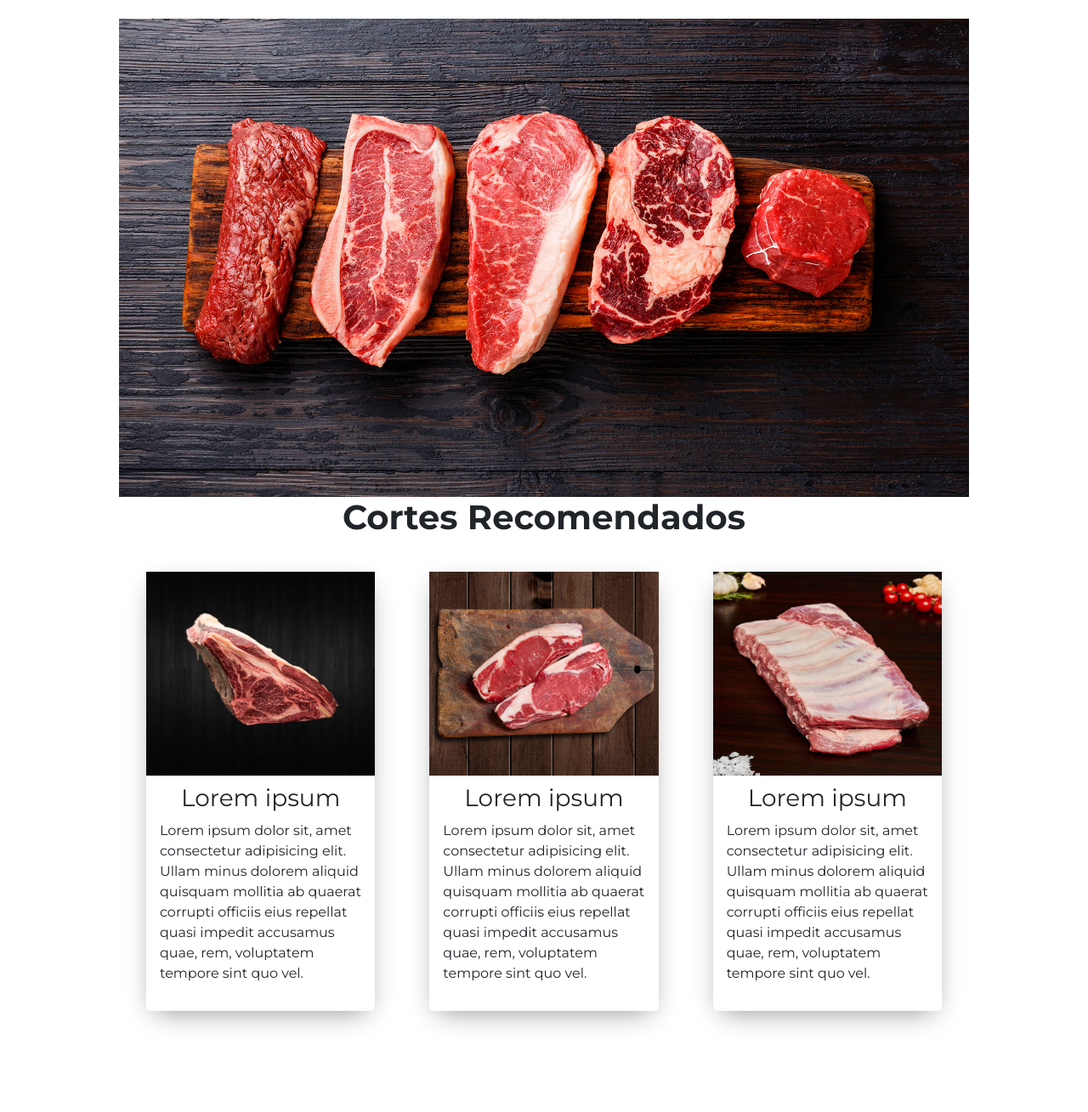
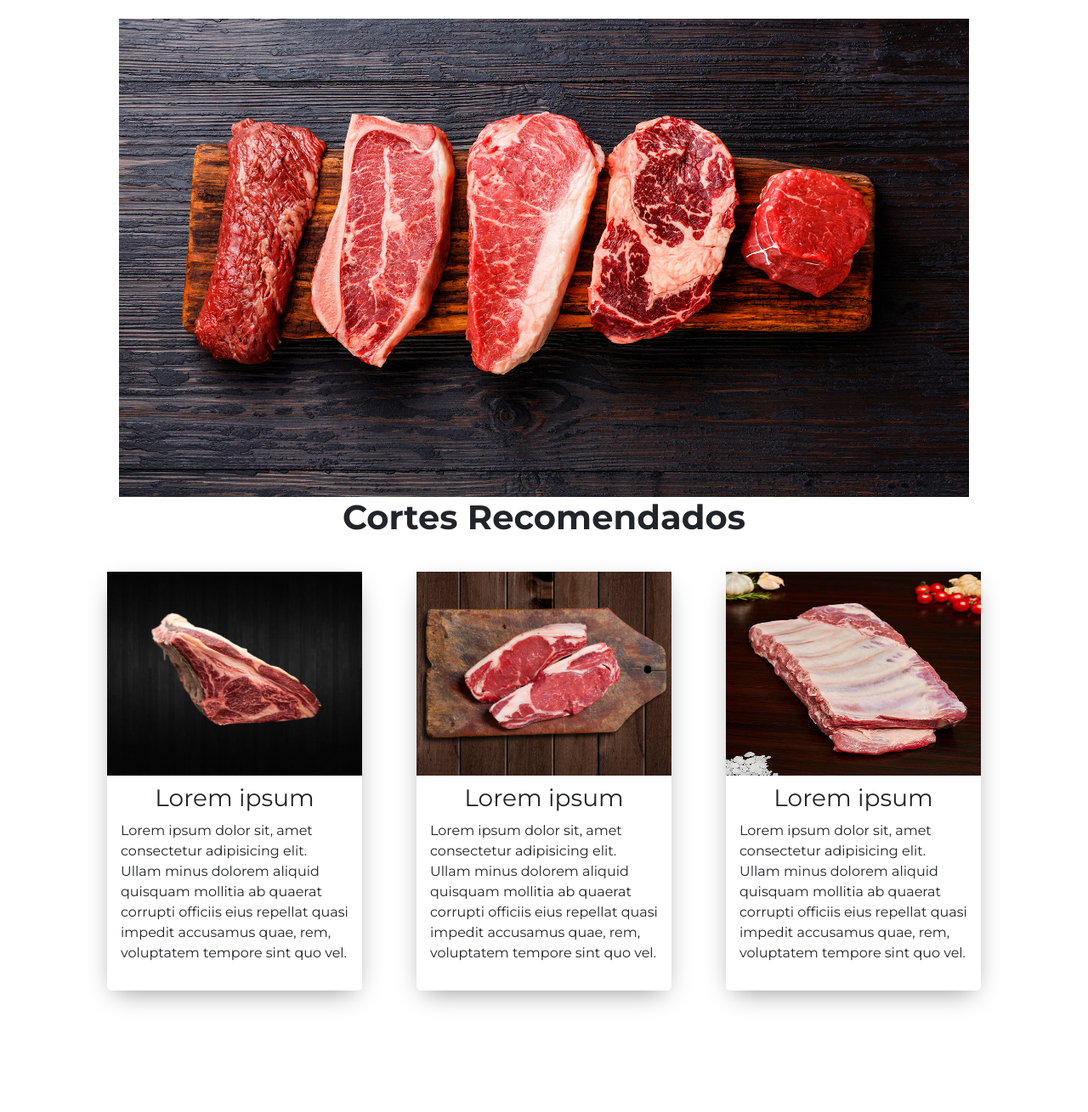
Before and after one commit to FrancoPortillo/CarniceriaEsmeralda, a plain HTML site: page index.html in a window 1280 px wide. Shown: the part 129-1438 px from the top of the page at 85% size. Drawn offline with nearby package versions, Linux system fonts and the light colour scheme.

Commit message:
vista mobile de tarjetas

```diff
--- a/css/style.css
+++ b/css/style.css
@@ -3,10 +3,6 @@
   padding: 0;
   box-sizing: border-box;
 }
-/*img {
-  max-width: 100%;
-} */
-
 .titulo {
   width: 100%;
 }
@@ -26,18 +22,6 @@ header {
 .logo {
   width: 100px;
   height: 100px;
-}
-.container_tarjetas {
-  display: flex;
-  justify-content: center;
-}
-
-.container_imagen {
-  display: flex;
-  justify-content: center;
-  align-items: center;
-
-  background: white;
 }
 
 .imagen {
@@ -69,34 +53,6 @@ header {
   background-color: white;
 }
 
-.tarjeta {
-  margin: 2rem;
-  max-width: 300px;
-
-  box-shadow: 0 10px 30px -10px rgba(0, 0, 0, 0.45);
-  border-radius: 5px;
-}
-.tarjeta_imagen {
-  width: 100%;
-  height: 240px;
-}
-
-.tarjeta_imagen:hover {
-  transform: scale(1.1);
-}
-.tarjeta_titulo {
-  text-align: center;
-  margin: 10px 0;
-}
-.tarjeta_descripcion {
-  padding: 0 1rem 1rem 1rem;
-}
-.container {
-  width: 90%;
-  margin: 0 auto;
-  max-width: 1320px;
-}
-
 .footer {
   background: rgb(254, 254, 254);
   background: linear-gradient(
@@ -121,6 +77,18 @@ header {
   text-align: right;
   padding: 2rem;
   width: 50%;
+}
+
+/* Tarjetas en mobile*/
+.tarjeta {
+  margin: 2rem;
+  box-shadow: 0 10px 30px -10px rgba(0, 0, 0, 0.45);
+  border-radius: 5px;
+}
+
+.tarjeta_imagen {
+  width: 100%;
+  height: 240px;
 }
 /* CAJA FORMULARIO E IFRAME */
 .caja_contacto {
@@ -181,6 +149,9 @@ header {
 }
 
 @media (min-width: 768px) {
+  a:hover {
+    color: black;
+  }
   .container {
     width: 80%;
   }
@@ -256,6 +227,44 @@ header {
   .imagen {
     animation: fadeIn 1s;
   }
+  .container {
+    width: 90%;
+    margin: 0 auto;
+    max-width: 1320px;
+  }
+  .container_tarjetas {
+    display: flex;
+    justify-content: center;
+  }
+  .container_imagen {
+    display: flex;
+    justify-content: center;
+    align-items: center;
+
+    background: white;
+  }
+  .tarjeta {
+    margin: 2rem;
+    max-width: 300px;
+
+    box-shadow: 0 10px 30px -10px rgba(0, 0, 0, 0.45);
+    border-radius: 5px;
+  }
+  .tarjeta_imagen {
+    width: 100%;
+    height: 240px;
+  }
+
+  .tarjeta_imagen:hover {
+    transform: scale(1.1);
+  }
+  .tarjeta_titulo {
+    text-align: center;
+    margin: 10px 0;
+  }
+  .tarjeta_descripcion {
+    padding: 0 1rem 1rem 1rem;
+  }
 
   .footer {
     margin-top: 7rem;
--- a/index.html
+++ b/index.html
@@ -46,7 +46,7 @@
             class="collapse navbar-collapse justify-content-end"
             id="navbarNav"
           >
-            <ul class="navbar-nav">
+            <ul class="navbar-nav text-center">
               <li class="nav-item px-2">
                 <a class="nav__link" href="index.html">Inicio</a>
               </li>
```
Also changed, not shown: pages/nosotros.html (+2 -2 lines), imagenes/carniceria_esmeralda.jpg (added).
